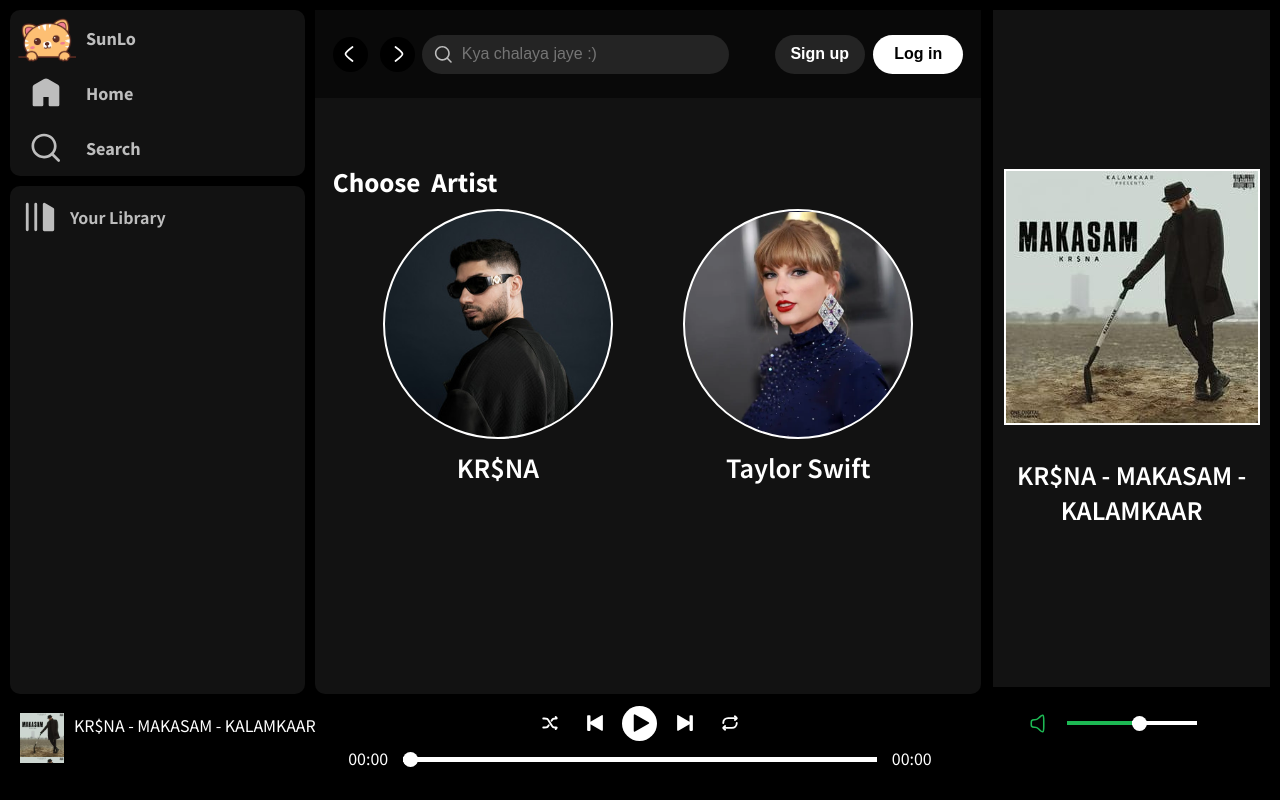
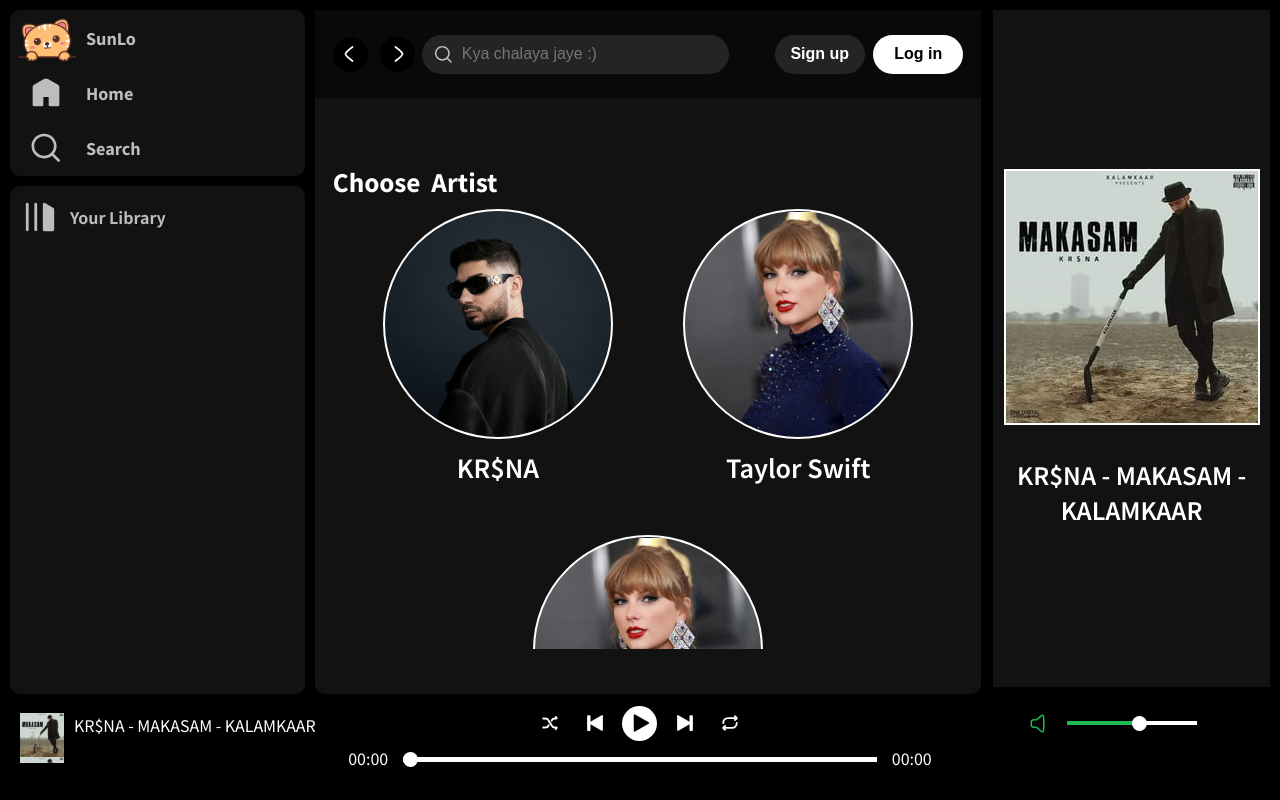
Before and after one commit to YashTheLearner/Spotify-Clone, a plain HTML site: page index.html in a window 1280 px wide. Drawn offline with Linux system fonts and the light colour scheme; no server answers.

Commit message:
trial 01

```diff
--- a/css/style.css
+++ b/css/style.css
@@ -299,7 +299,9 @@ font-size: 25px;
 }
 .cards-a {
   display: flex;
+  flex-wrap: wrap;
   gap: 20px;
+  row-gap: 50px;
   height: 55vh;
   justify-content: space-evenly;
   overflow-y: auto;
@@ -683,8 +685,9 @@ font-size: 25px;
     height: 60px;
   }
   .cards-a{
-    flex-direction: column;
+    /* flex-direction: column; */
     height: 56vh;
+    /* flex-wrap: wrap; */
   }
   .card-a{
     margin: auto;
--- a/index.html
+++ b/index.html
@@ -60,6 +60,11 @@
                         <div class="card-a i1 border">
                         </div>
                         <div class="caname">KR$NA</div>
+                    </div>
+                    <div class="ca1">
+                        <div class="card-a i2 border">
+                        </div>
+                        <div class="caname">Taylor Swift</div>
                     </div>
                     <div class="ca1">
                         <div class="card-a i2 border">
```
